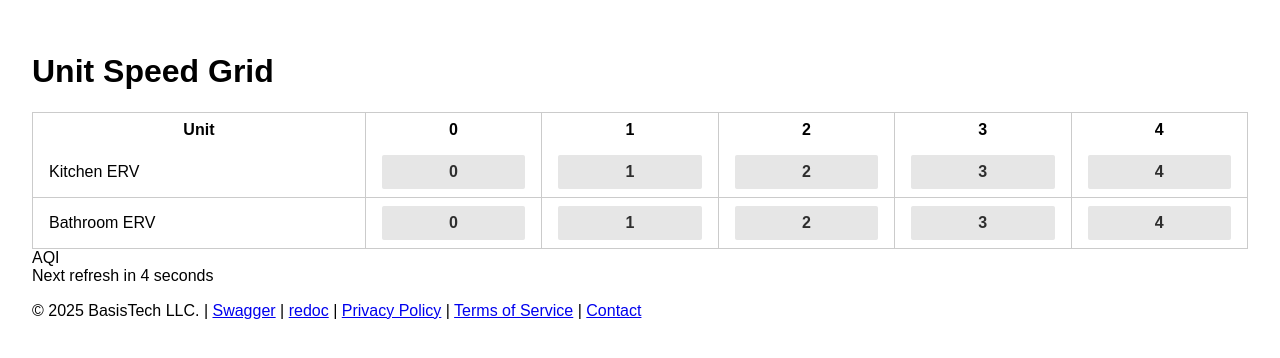
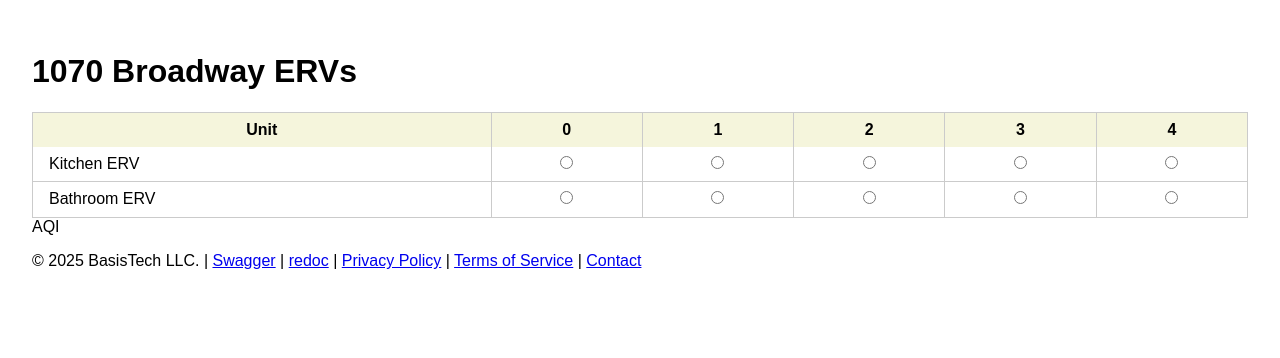
Before and after one commit to basistech-llc/temperature-bot, a FastAPI app: template templates/index.html in a window 1280 px wide. Shown: the top 358 px of the page. Run offline with FastAPI, Linux system fonts and the light colour scheme; the template is opened without the code that fills it, so the values that code supplies are empty; some libraries are stand-ins or nearby versions.

Commit message:
* changed buttons to radiobuttons * radiobuttons indicate ERV speed * Nicer CSS styling

```diff
--- a/static/style.css
+++ b/static/style.css
@@ -7,6 +7,14 @@ table {
   width: 100%;
 }
 
+th {
+    background-color: beige;
+}
+
+td.speed {
+    text-align: center;
+}
+
 button {
   width: 100%;
   padding: 0.5em;
--- a/static/unit_speed.js
+++ b/static/unit_speed.js
@@ -2,14 +2,42 @@
 
 console.log("unit_speed.js loaded");
 
-// Refresh logic
-
 // Constants
 const REFRESH_INTERVAL = 10; // seconds between refreshes
 const RUNNING_MINUTES = 10; // minutes to run before stopping
+const DEBUG=false;
+const SHOW_REFRESH_COUNTDOWN = false;
 let lastRefreshTime = 0;
+
+// Refresh logic
 var start = Date.now();
 var forceRefresh = false;
+
+async function setSpeed(unit, speed) {
+    try {
+	const response = await fetch('/api/v1/set_speed', {
+	    method: 'POST',
+	    headers: { 'Content-Type': 'application/json' },
+	    body: JSON.stringify({ unit: unit, speed: speed })
+	});
+
+	const result = await response.json();
+	console.log("Set speed: result=",result)
+	forceRefresh = true;
+    } catch (e) {
+	console.error('Failed to set speed:', e);
+	alert('Error setting speed.');
+    }
+}
+
+function setRadioSpeed(unit, speed) {
+    const radio = document.getElementById(`radio-${unit}-${speed}`);
+    if (radio) {
+        radio.checked = true;
+    } else {
+        console.warn(`Radio button for unit ${unit} speed ${speed} not found.`);
+    }
+}
 
 const refreshGrid = () => {
     const now = Date.now();
@@ -24,8 +52,10 @@ const refreshGrid = () => {
     }
 
     // Update countdown display
-    document.querySelector('#next-update').innerHTML =
-        secondsUntilRefresh <= 0 ? 'Refreshing...' : `Next refresh in ${secondsUntilRefresh} seconds`;
+    if (SHOW_REFRESH_COUNTDOWN) {
+        document.querySelector('#next-update').innerHTML =
+            secondsUntilRefresh <= 0 ? 'Refreshing...' : `Next refresh in ${secondsUntilRefresh} seconds`;
+    }
 
     // If it's time to refresh
     if (secondsUntilRefresh <= 0) {
@@ -40,10 +70,11 @@ const refreshGrid = () => {
                 // Update the tables with the new data
 		for (const [unit, d] of Object.entries(data.ERV)) {
 		    console.log("unit=",unit,"d=",d);
-		    document.getElementById(`unit-${unit}-status`).textContent = `speed: ${d.val}`;
+		    // document.getElementById(`unit-${unit}-status`).textContent = `speed: ${d.val}`;
+                    setRadioSpeed(unit, d.val);
 		}
 
-		// Update the countdown
+		// Update last refresh
                 var currentdate = new Date();
                 const zeroPad = (num, places) => String(num).padStart(places, '0');
                 var datetime = "Last Refresh: " +
@@ -65,28 +96,9 @@ const refreshGrid = () => {
                 lastRefreshTime = now;
             });
     }
+    setTimeout(refreshGrid, 1000);    // Schedule next check in 1 second
 
-    // Schedule next check in 1 second
-    setTimeout(refreshGrid, 1000);
 };
-
-
-async function setSpeed(unit, speed) {
-    try {
-	const response = await fetch('/api/v1/set_speed', {
-	    method: 'POST',
-	    headers: { 'Content-Type': 'application/json' },
-	    body: JSON.stringify({ unit: unit, speed: speed })
-	});
-
-	const result = await response.json();
-	console.log("Set speed: result=",result)
-	forceRefresh = true;
-    } catch (e) {
-	console.error('Failed to set speed:', e);
-	alert('Error setting speed.');
-    }
-}
 
 
 async function loadMapAndRenderGrid() {
@@ -97,6 +109,9 @@ async function loadMapAndRenderGrid() {
 	console.log("Got system map:", systemMap);
 
 	const speeds = [0, 1, 2, 3, 4];
+        const form = document.createElement('form');
+        document.getElementById('grid').appendChild(form);
+
 	const table = document.createElement('table');
 	table.className = 'pure-table pure-table-bordered';
 
@@ -114,17 +129,20 @@ async function loadMapAndRenderGrid() {
 
 	    speeds.forEach(speed => {
 		const cell = document.createElement('td');
-		const button = document.createElement('button');
-		button.textContent = speed;
-		button.className = 'pure-button';
-		button.onclick = () => setSpeed(unit, speed);
-		cell.appendChild(button);
+                cell.classList.add('speed');
+		const radio = document.createElement('input');
+                radio.type = 'radio';
+                radio.name = `speed-${unit}`;
+                radio.value = speed;
+                radio.id = `radio-${unit}-${speed}`;
+		radio.onclick = () => setSpeed(unit, speed);
+		cell.appendChild(radio);
 		row.appendChild(cell);
 	    });
 
 	    table.appendChild(row);
 	}
-	document.getElementById('grid').appendChild(table);
+	form.appendChild(table);
 	refreshGrid();		// and schedule a refresh
     } catch (e) {
 	console.error("Error in loadMapAndRenderGrid():", e);
--- a/templates/index.html
+++ b/templates/index.html
@@ -3,7 +3,7 @@
 {% block body %}
   <div class="pure-g">
     <div class="pure-u-1">
-      <h1>Unit Speed Grid</h1>
+      <h1>1070 Broadway ERVs</h1>
       <div id="grid"></div>
     </div>
   </div>
```
